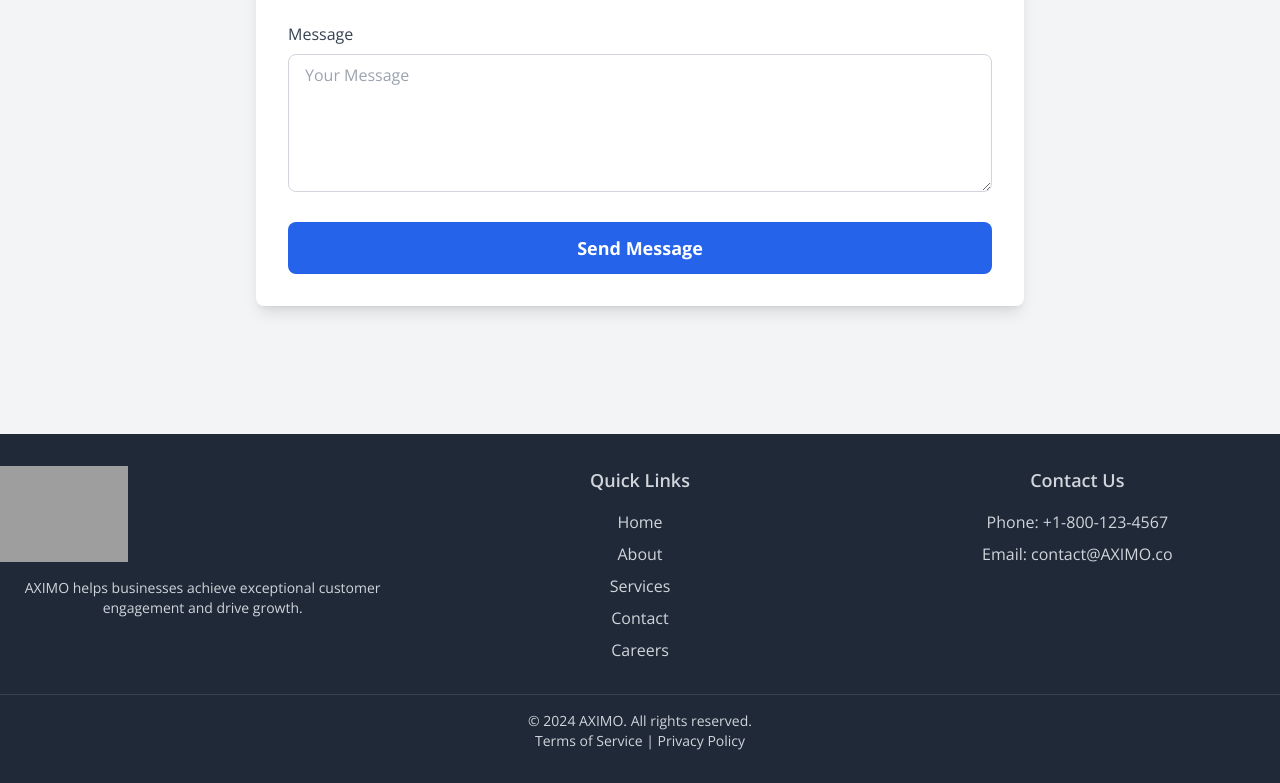
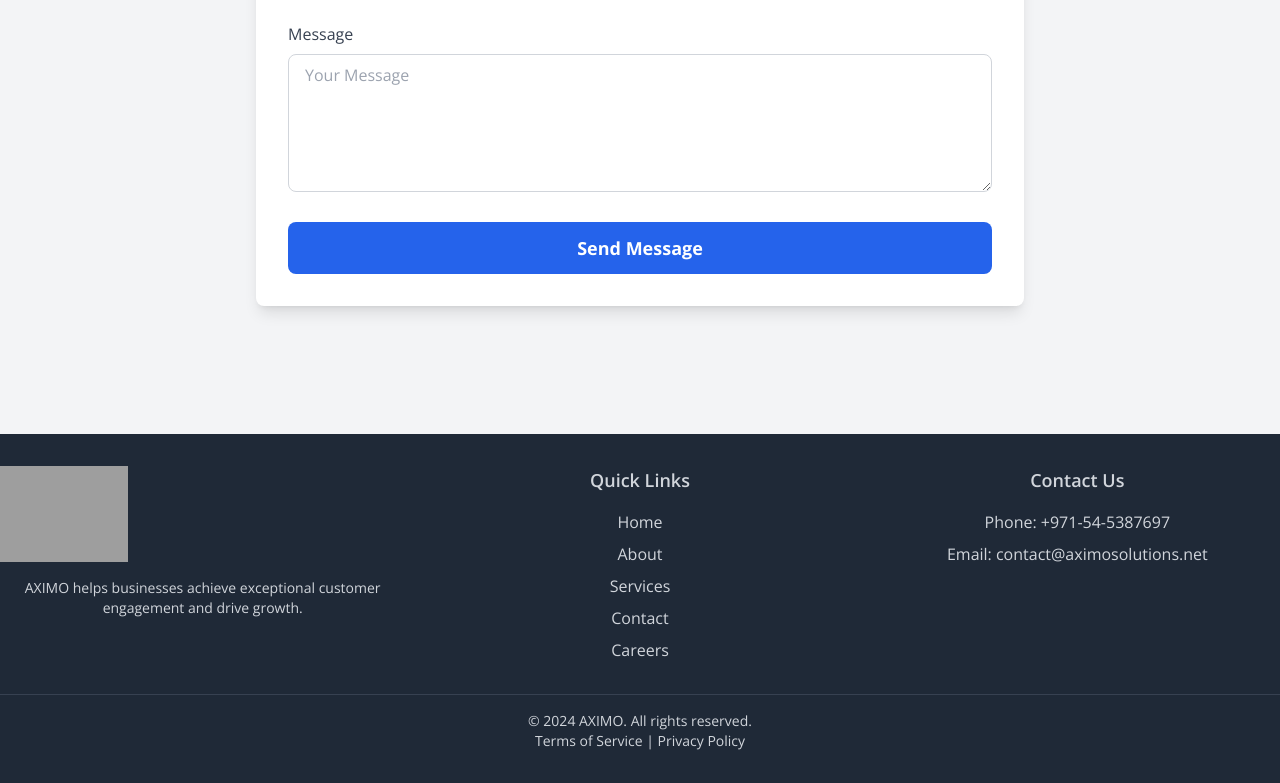
Before and after one commit to ziyanali30/ibexProjectH, a React (Vite) app: page /services/bpo in a window 1280 px wide. Shown: the part 2806-3589 px from the top of the page. Built offline with nearby package versions, Linux system fonts and the light colour scheme; grey boxes are pictures that could not be loaded.

Commit message:
site map xml added

```diff
--- a/src/components/Footer.tsx
+++ b/src/components/Footer.tsx
@@ -26,8 +26,8 @@ function Footer() {
         <div>
           <h3 className="text-lg font-semibold mb-4">Contact Us</h3>
           <ul className="space-y-2">
-            <li>Phone: +1-800-123-4567</li>
-            <li>Email: contact@AXIMO.co</li>
+            <li>Phone: +971-54-5387697</li>
+            <li>Email: contact@aximosolutions.net</li>
           </ul>
           <div className="mt-4 flex space-x-4">
             {/* Social Media Icons */}
```
